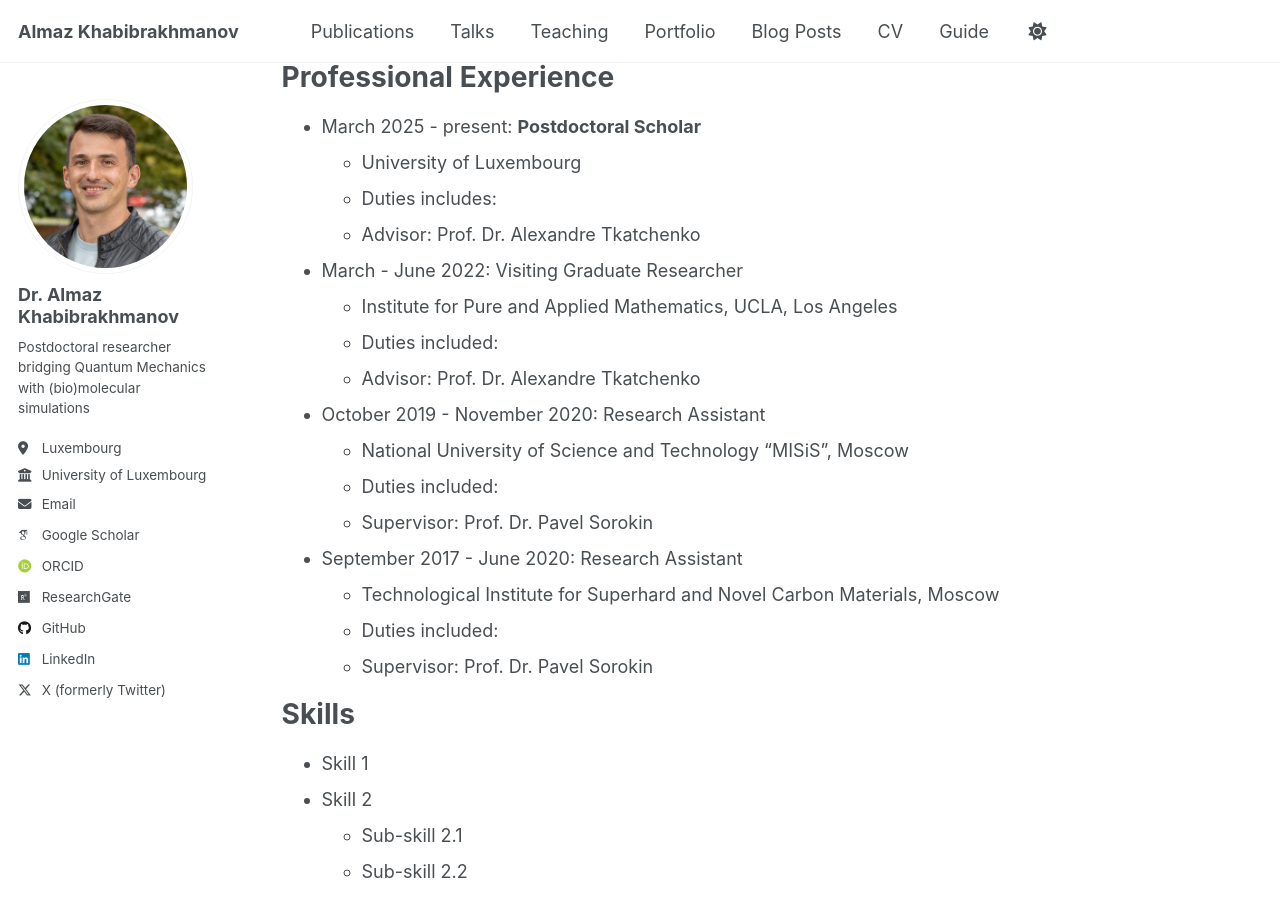
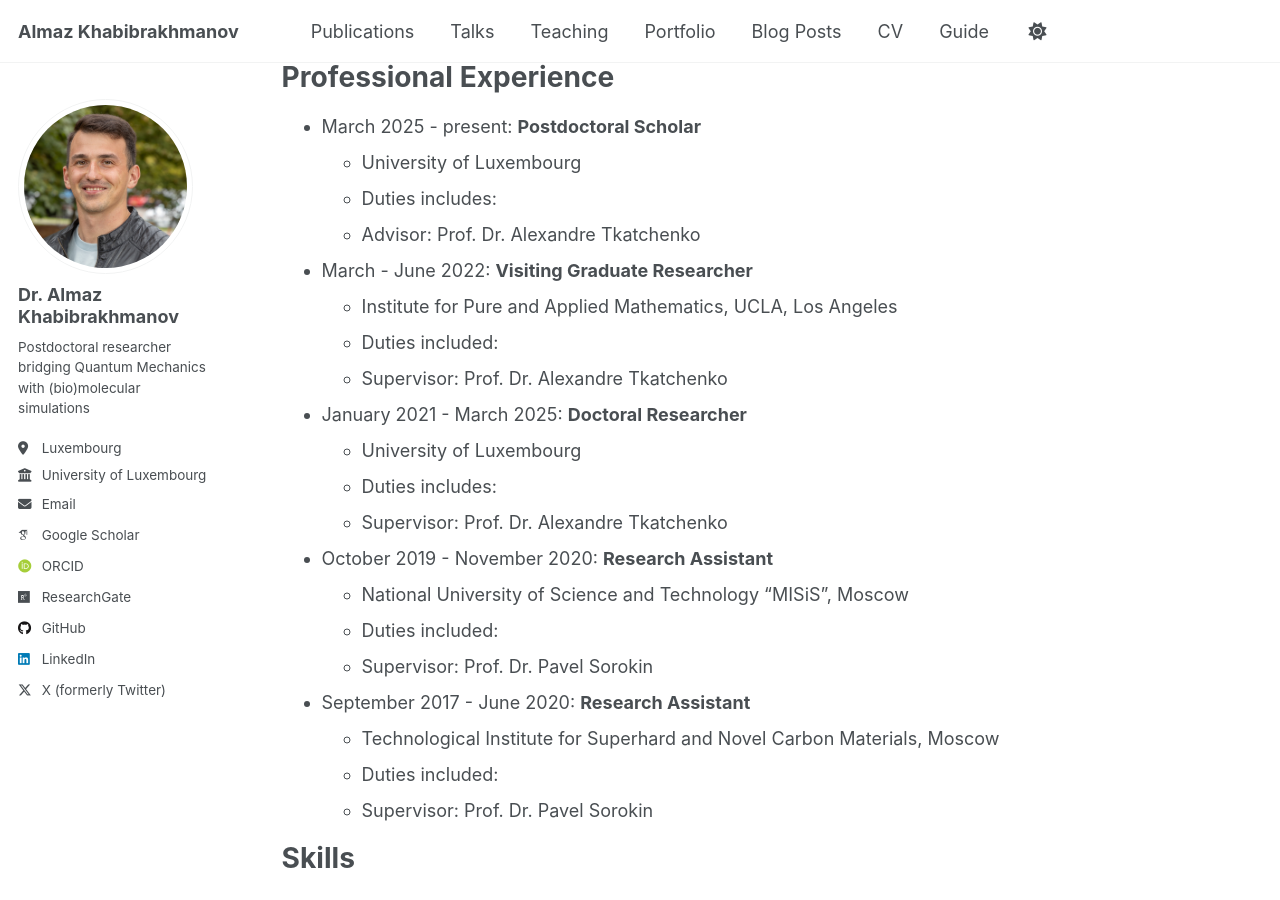
Before and after one commit to almaz-khabibrakhmanov/almaz-khabibrakhmanov.github.io, a Jekyll site: the page built from _pages/cv.md, in a window 1280 px wide and 900 px high, scrolled down 249 px. Built offline with Jekyll 4.4.1, drawn with Linux system fonts in a browser that asks for light colours; some web fonts are replaced; a script that is not in the unit is left out.

Commit message:
Update cv.md

```diff
--- a/_pages/cv.md
+++ b/_pages/cv.md
@@ -22,17 +22,22 @@ Professional Experience
   * Duties includes:
   * Advisor: Prof. Dr. Alexandre Tkatchenko
 
-* March - June 2022: Visiting Graduate Researcher
+* March - June 2022: <b>Visiting Graduate Researcher</b>
   * Institute for Pure and Applied Mathematics, UCLA, Los Angeles
   * Duties included:
-  * Advisor: Prof. Dr. Alexandre Tkatchenko
+  * Supervisor: Prof. Dr. Alexandre Tkatchenko
 
-* October 2019 - November 2020: Research Assistant
+* January 2021 - March 2025: <b>Doctoral Researcher</b>
+  * University of Luxembourg
+  * Duties includes:
+  * Supervisor: Prof. Dr. Alexandre Tkatchenko
+
+* October 2019 - November 2020: <b>Research Assistant</b>
   * National University of Science and Technology "MISiS", Moscow
   * Duties included:
   * Supervisor: Prof. Dr. Pavel Sorokin
 
-* September 2017 - June 2020: Research Assistant
+* September 2017 - June 2020: <b>Research Assistant</b>
   * Technological Institute for Superhard and Novel Carbon Materials, Moscow
   * Duties included:
   * Supervisor: Prof. Dr. Pavel Sorokin
```
